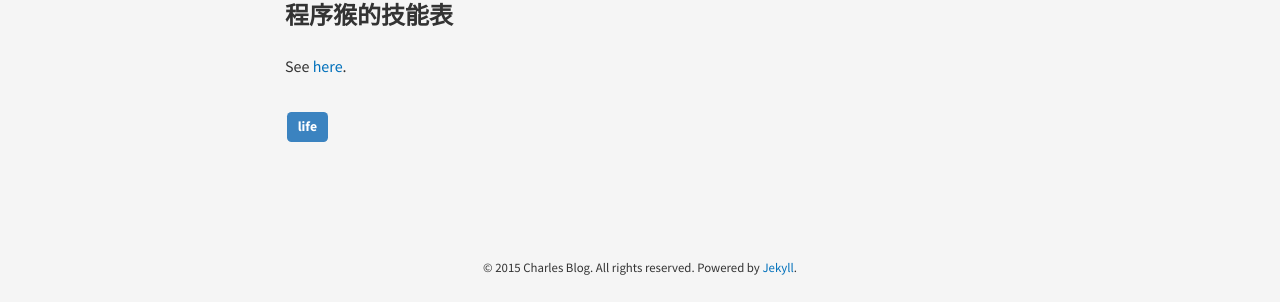
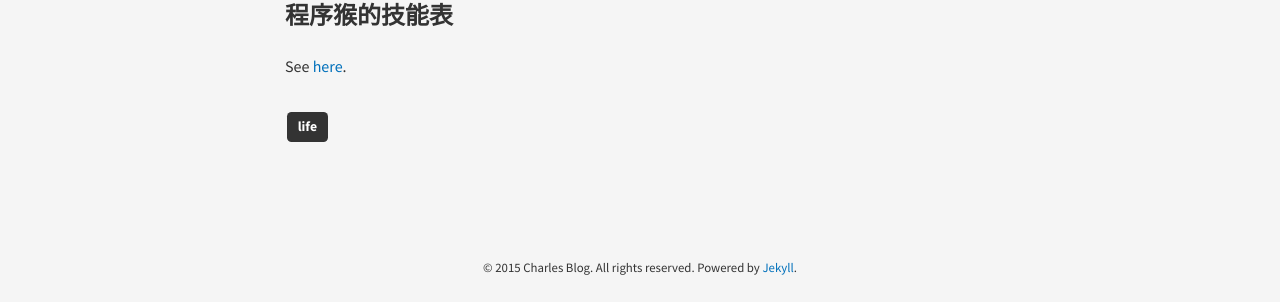
Before and after one commit to JavaCS3/blog, a Jekyll site: the page built from _posts/2015-01-07-skill-in-career.md, in a window 1280 px wide. Shown: the part 181-483 px from the top of the page. Built offline with Jekyll 4.4.1, drawn with Linux system fonts in a browser that asks for light colours; nearby versions of some CDN libraries; Markdown is read by kramdown in place of the engine named in the settings; comment, search, counter and statistics services are not loaded.

Commit message:
test new cat

```diff
--- a/public/css/main.scss
+++ b/public/css/main.scss
@@ -11,7 +11,7 @@ $ruby-accent-color: #e0115f;
 $amber-accent-color: #ff7e00;
 $avocado-accent-color: #568203;
 
-$label-bg-color: #3B83C0;
+$label-bg-color: #333;
 
 /*============================================================================*/
 * {
```
